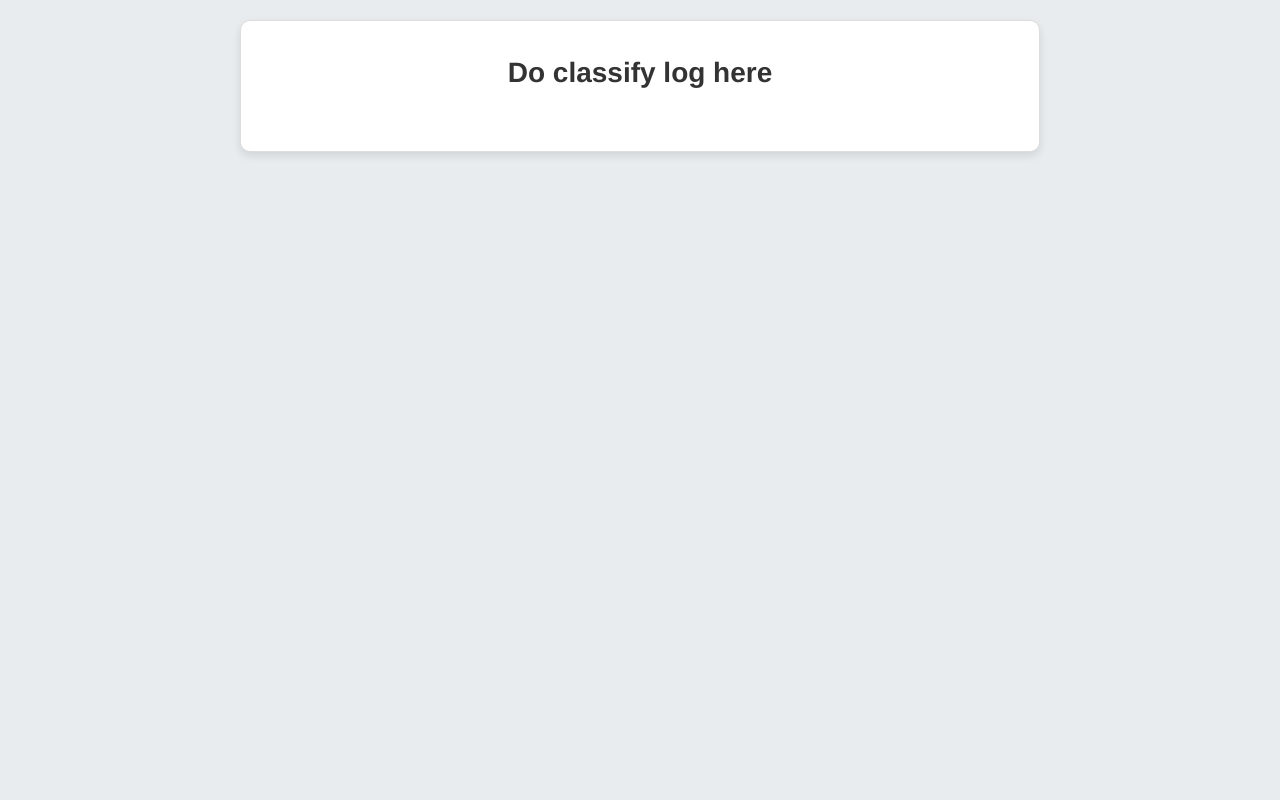
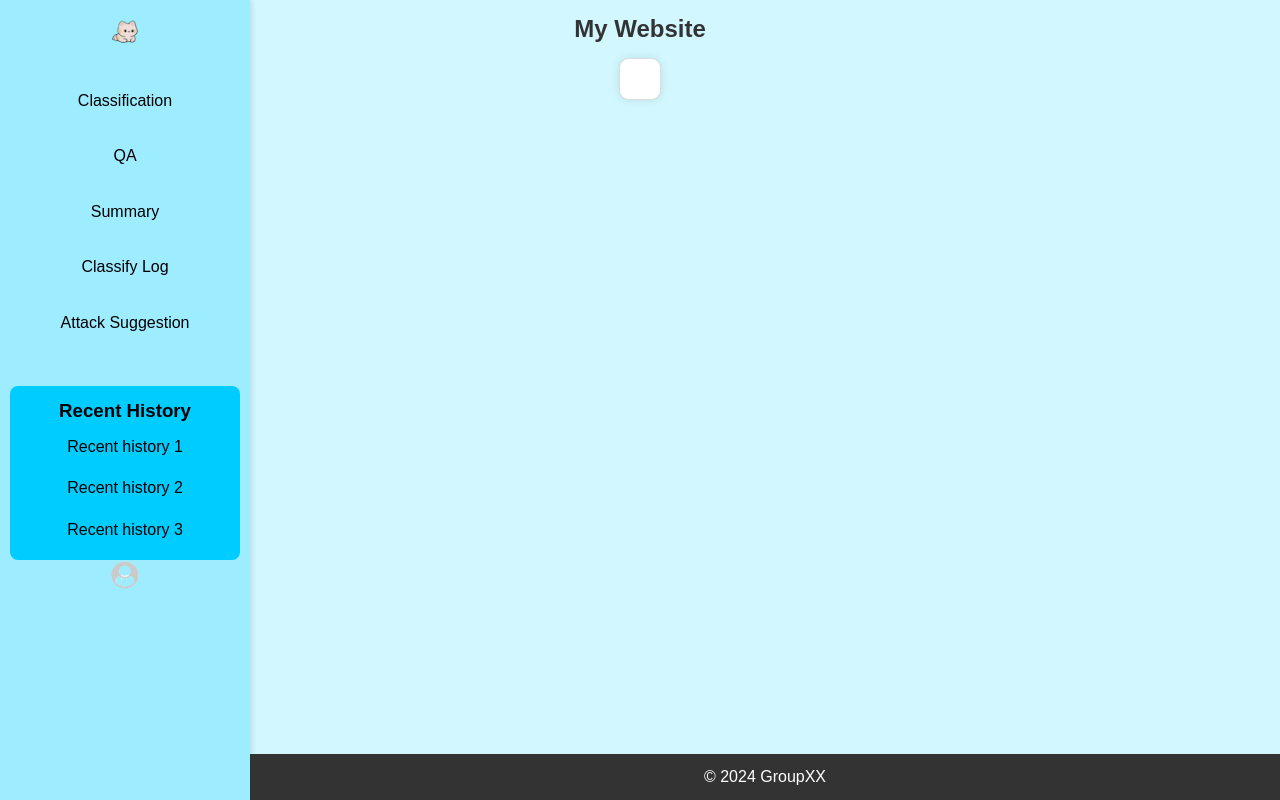
Before and after one commit to LuDanielPoyu/Cowrie-Log-Helper, a Django app: page /your_help_coach/classify_log/ in a window 1280 px wide. Run offline with Django 5.2, Linux system fonts and the light colour scheme.

Commit message:
update the layout of 5 pages

```diff
--- a/cowrie_project/ask_me/templates/ask_me/classification.html
+++ b/cowrie_project/ask_me/templates/ask_me/classification.html
@@ -1,4 +1,4 @@
-{% extends "layout.html" %}
+{% extends "layout2.html" %}
 
 {% block title %}Classification{% endblock %}
 
--- a/cowrie_project/ask_me/templates/ask_me/qa.html
+++ b/cowrie_project/ask_me/templates/ask_me/qa.html
@@ -1,4 +1,4 @@
-{% extends "layout.html" %}
+{% extends "layout2.html" %}
 
 {% block title %}QA{% endblock %}
 
--- a/cowrie_project/ask_me/templates/ask_me/summary.html
+++ b/cowrie_project/ask_me/templates/ask_me/summary.html
@@ -1,4 +1,4 @@
-{% extends "layout.html" %}
+{% extends "layout2.html" %}
 
 {% block title %}Summary{% endblock %}
 
--- /dev/null
+++ b/cowrie_project/templates/layout2.html
@@ -0,0 +1,226 @@
+<!DOCTYPE html>
+{% load static %}
+<html lang="en">
+<head>
+    <meta charset="UTF-8">
+    <meta name="viewport" content="width=device-width, initial-scale=1.0">
+    <title>{% block title %}Brandname{% endblock title %}</title>
+    <link rel="stylesheet" href="{% static 'css/style.css' %}">
+
+    <style>
+        body {
+            font-family: Arial, sans-serif;
+            margin: 0;
+            padding: 0;
+            color: #000;
+            background-color: #D2F7FF;
+            display: flex;
+            min-height: 100vh;
+            flex-direction: column;
+        }
+        header {
+            background-color: #D2F7FF;
+            color: #333;
+            padding: 10px 0;
+            text-align: center;
+            flex-shrink: 0;
+        }
+        header h1 {
+            margin: 0;
+            font-size: 24px;
+        }
+        nav {
+            background-color: #9EECff;
+            padding: 10px;
+            color: #000000;
+            display: flex;
+            flex-direction: column;
+            width: 250px; /* Width of the sidebar */
+            position: fixed; /* Fixed position for sidebar */
+            height: 100%; /* Full height */
+            top: 0;
+            left: 0;
+            box-shadow: 2px 0 5px rgba(0, 0, 0, 0.1); /* Optional: Add shadow to sidebar */
+        }
+
+        .logo {
+            display: flex;
+            align-items: center;
+            justify-content: center;
+            margin-bottom: 20px;
+        }
+
+        .logo img {
+            height: 40px; /* Adjust size as needed */
+        }
+
+        .nav-links {
+            display: flex;
+            flex-direction: column;
+        }
+        .nav-links a {
+            color: #000;
+            text-decoration: none;
+            padding: 10px;
+            display: block;
+            margin-bottom: 10px;
+        }
+        .nav-links a:hover {
+            background-color: #00CCFF;
+            color: #fff;
+            border-radius: 5px;
+        }
+        .dropdown {
+            position: relative;
+        }
+        .dropdown-content {
+            display: none;
+            position: absolute;
+            background-color: #00CCFF;
+            min-width: 160px;
+            box-shadow: 0 8px 16px rgba(0, 0, 0, 0.2);
+            z-index: 1;
+        }
+        .dropdown-content a {
+            color: #fff;
+            padding: 12px 16px;
+            text-decoration: none;
+            display: block;
+            text-align: left;
+        }
+        .dropdown-content a:hover {
+            background-color: #35D7FF;
+        }
+        .dropdown:hover .dropdown-content {
+            display: block;
+        }
+
+        .recent-history {
+            background-color: #00CCFF; /* Set the background color */
+            padding: 10px; /* Add some padding */
+            border-radius: 8px; /* Optional: Add rounded corners */
+            color: #000; /* Text color inside the section */
+            margin-top: 30px; /* Adjust as needed for spacing */
+        }
+
+        .recent-history h2 {
+            margin-top: 0; /* Remove top margin from the heading */
+        }
+
+        .recent-history ul {
+            list-style: none; /* Remove default list styling */
+            padding: 0; /* Remove default padding */
+        }
+
+        .recent-history li {
+            padding: 8px 0; /* Add padding to list items */
+        }
+
+
+
+        .container {
+            /* margin-left: 270px; /* Offset for the sidebar */
+            position: center;
+            padding: 20px;
+            max-width: calc( 600px); /* Full width minus sidebar width */
+            background-color: #fff;
+            box-shadow: 0 0 10px rgba(0, 0, 0, 0.1);
+        }
+        footer {
+            background-color: #333;
+            color: #fff;
+            text-align: center;
+            padding: 10px 0;
+            position: fixed;
+            width: calc(100% - 250px); /* Adjust width considering the sidebar */
+            bottom: 0;
+            left: 250px; /* Adjust position considering the sidebar */
+        }
+
+        /* Button styling */
+        button {
+            display: inline-block;
+            position: inline-block;
+            width: 30%;
+            font-size: 18px;
+            padding: 12px;
+            border: none;
+            border-radius: 8px;
+            background-color: #35d7ff;
+            color: #000;
+            cursor: pointer;
+            margin-bottom: 20px;
+            transition: background-color 0.3s ease;
+        }
+
+        button:hover {
+            background-color: #00CCFF;
+        }
+
+        /* Ensure button link styles are correct */
+        button-link {
+            text-decoration: none; /* Remove underline */
+        }
+
+        /* Style the form container */
+        form {
+            text-align: left; /* Align text to the left */
+            max-width: 600px; /* Set a maximum width */
+            margin: 0 auto; /* Center the form container on the page */
+            padding: 20px; /* Add some padding */
+            background-color: #ffffff; /* Optional: Set a background color */
+            border-radius: 10px; /* Optional: Add rounded corners */
+            box-shadow: 0 4px 8px rgba(0, 0, 0, 0.1); /* Optional: Add a shadow for visual separation */
+        }
+    </style>
+</head>
+
+<body>
+    <header>
+        <h1>My Website</h1>
+    </header>
+
+    <nav>
+        <div class="logo">
+            <a href="{% url 'homepage_view' %}">
+                <img src="{% static 'images/temporary_logo.png' %}" alt="Logo">
+            </a>
+        </div>
+        <div class="nav-links">
+            <a href="{% url 'ask_me:classification' %}">Classification</a>
+            <a href="{% url 'ask_me:qa' %}">QA</a>
+            <a href="{% url 'ask_me:summary' %}">Summary</a>
+            <a href="{% url 'your_help_coach:classify_log' %}">Classify Log</a>
+            <a href="{% url 'your_help_coach:attack_suggestion' %}">Attack Suggestion</a>
+        </div>
+
+        <!-- Recent History Section -->
+        <div class="recent-history">
+            <h3>Recent History</h3>
+            <ul>
+                <li>Recent history 1</li>
+                <li>Recent history 2</li>
+                <li>Recent history 3</li>
+                <!-- More items will be dynamically added here -->
+            </ul>
+        </div>
+
+        <div class="login">
+            <a href="{% url 'users:login' %}">
+                <img src="{% static 'images/login.png' %}" alt="Login" style="height: 30px; vertical-align: middle;">
+            </a>
+</div>
+
+    </nav>
+
+    <div class="container">
+        {% block content %}
+        <!-- Content from child templates will be injected here -->
+        {% endblock content %}
+    </div>
+
+    <footer>
+        <p>&copy; 2024 GroupXX</p>
+    </footer>
+</body>
+</html>
--- a/cowrie_project/your_help_coach/templates/your_help_coach/attack_suggestion.html
+++ b/cowrie_project/your_help_coach/templates/your_help_coach/attack_suggestion.html
@@ -1,3 +1,4 @@
+{% extends "layout2.html" %}
 <!DOCTYPE html>
 {% load static %}
 
--- a/cowrie_project/your_help_coach/templates/your_help_coach/classify_log.html
+++ b/cowrie_project/your_help_coach/templates/your_help_coach/classify_log.html
@@ -1,3 +1,4 @@
+{% extends "layout2.html" %}
 <!DOCTYPE html>
 {% load static %}
 
```
